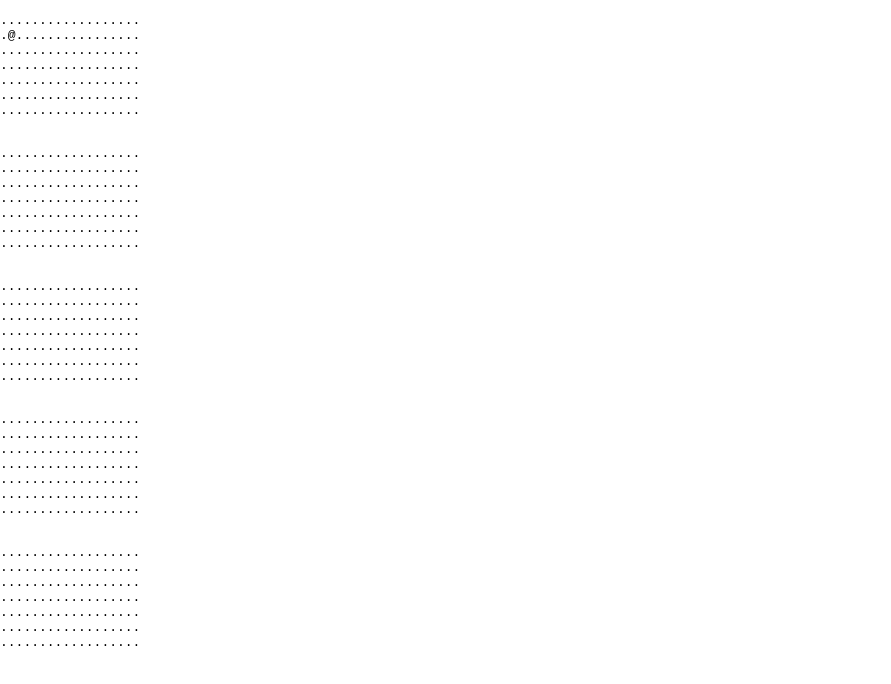
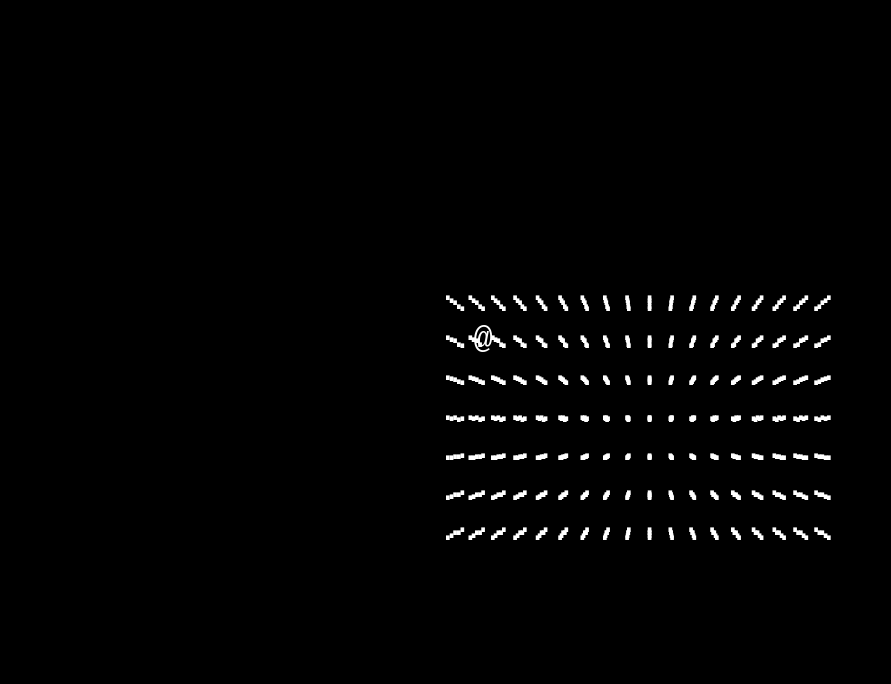
Before and after one commit to lucasericsson222/skurk, a React (Create React App) app: page / in a window 1280 px wide. Shown: the top 684 px of the page, without its empty margins (0-891 px from the left). Built offline with nearby package versions, Linux system fonts and the light colour scheme.

Commit message:
Working CSS positioning

```diff
--- /dev/null
+++ b/index.html
@@ -0,0 +1,103 @@
+ <!DOCTYPE html>
+<html>
+<head>
+    <style>
+        p {
+            font-family:monospace;
+            font-size: 2rem;
+            text-align:center;
+            margin: auto;
+            position: absolute;
+        }
+        body {
+            width: 100%;
+            height: 100%;
+            padding: 0;
+            background-color: black;
+        }
+
+        p#first{
+            letter-spacing: 0.1rem;
+            padding-left: 0.9rem;
+            line-height:2.3rem;
+            padding-top: 0.7rem;
+            color: rgb(72, 72, 72);
+        }
+        p#second{
+            letter-spacing: 0.125rem;
+            padding-left: 0.675rem;
+            line-height: 2.35rem;
+            padding-top: 0.525rem;
+            color: rgb(137, 137, 137);
+        }
+        p#third{
+            letter-spacing:0.15rem;
+            padding-left: 0.45rem;
+            line-height: 2.4rem;
+            padding-top: 0.35rem;
+            color: rgb(148, 148, 148)
+        }
+        p#fourth{
+            letter-spacing: 0.175rem;
+            padding-left:0.225rem;
+            line-height: 2.45rem;
+            padding-top: 0.175rem;
+            color: rgb(165, 164, 164);
+        }
+        p#fifth{
+            letter-spacing: 0.2rem;
+            line-height: 2.5rem;
+            color:rgb(255, 255, 255);
+        }
+    </style>
+</head>
+<body>
+
+<p id="first">
+    ·················· <br/>
+    ·················· <br/>
+    ·················· <br/>
+    ········@········· <br/>
+    ·················· <br/>
+    ·················· <br/>
+    ·················· <br/>
+</p>
+<p id="second">
+    ·················· <br/>
+    ·················· <br/>
+    ·················· <br/>
+    ········@········· <br/>
+    ·················· <br/>
+    ·················· <br/>
+    ·················· <br/>
+</p>
+<p id="third">
+    ·················· <br/>
+    ·················· <br/>
+    ·················· <br/>
+    ········@········· <br/>
+    ·················· <br/>
+    ·················· <br/>
+    ·················· <br/>
+</p>
+<p id="fourth">
+    ·················· <br/>
+    ·················· <br/>
+    ·················· <br/>
+    ········@········· <br/>
+    ·················· <br/>
+    ·················· <br/>
+    ·················· <br/>
+</p>
+<p id="fifth">
+    ·················· <br/>
+    ·················· <br/>
+    ·················· <br/>
+    ········@········· <br/>
+    ·················· <br/>
+    ·················· <br/>
+    ·················· <br/>
+</p>
+
+</body>
+</html>
--- a/src/game/World.ts
+++ b/src/game/World.ts
@@ -6,7 +6,7 @@
 const W = 5;
 
 export class World {
-    private data: Entity[][];
+    private data: Entity[][][];
     private activeData: ActiveEntity[] = [];
     static get N() {
         return N;
@@ -19,9 +19,9 @@
 
         // initialize all data in world to empty entity that prints a space
         for(let i = 0; i < M; i++) {
-            let inner_array: Entity [] = [];
+            let inner_array: Entity [][] = [];
             for(let j = 0; j < N; j++) {
-                inner_array.push(new Empty());
+                inner_array.push([]);
             }
             this.data.push(inner_array);
         }
@@ -34,7 +34,12 @@
     return: an array containing a string for each level to display
     */
     toStringArray():string [] {
-        // output is an array containing each levels html
+        function displayTile(tile: Entity[]): string[] {
+            if (tile.length > 0) {
+                return tile[0].display();
+            }
+            return new Empty().display();
+        }
         let output: string[] = new Array(W);
         for(let k = 0; k < W; k++) {
             output[k] = "";
@@ -44,7 +49,8 @@
         for(let i = 0; i < N; i++) { // row number
             for(let j = 0; j < M; j++) { // column number
                 for(let k = 0; k < W; k++) { // level number
-                    let listValues = this.data[j][i].display();
+                    let currentTile = this.data[j][i];
+                    let listValues = displayTile(currentTile);
 
                     if(listValues.length > k ) {
                         output[k] += listValues[k];
@@ -58,24 +64,21 @@
                 output[k] += "<br/>";
             }
         }
-
-
         return output;
     }
     addEntity(obj: Entity, x:number, y:number): void {
-        if(!(this.data[x][y] instanceof Empty)) {
-            throw new Error("There is already a Entity there.");
-        }
         if(obj instanceof ActiveEntity) {
             this.activeData.push(obj);
         }
-        this.data[x][y] = obj;
+        this.data[x][y].push(obj);
         obj.setPosition(x,y);
     }
-    removeEntity(obj: Entity): void {
+    removeEntity(obj: Entity|ActiveEntity): void {
         let oPos = obj.getPosition();
-        this.data[oPos.x][oPos.y] = new Empty();
-        this.data[oPos.x][oPos.y].setPosition(oPos.x, oPos.y);
+        if(obj instanceof ActiveEntity) {
+            this.activeData = this.activeData.filter((thing) => {return thing !== obj;});
+        }
+        this.data[oPos.x][oPos.y] = this.data[oPos.x][oPos.y].filter((thing)=> {return thing !== obj;});
     }
     moveEntity(obj: Entity, x:number, y:number): void{
         // note no error checking for whether the entity could be added at the location
@@ -83,8 +86,7 @@
         this.addEntity(obj, x, y);
     }
     moveEntityR(obj: Entity, x_rel:number, y_rel: number): void {
-        this.removeEntity(obj);
         let newPos: Vector = obj.getPosition().add(new Vector(x_rel, y_rel));
-        this.addEntity(obj, newPos.x, newPos.y);
+        this.moveEntity(obj, newPos.x, newPos.y);
     }
 }
--- a/src/ui/App.css
+++ b/src/ui/App.css
@@ -0,0 +1,8 @@
+body {
+    background-color: black;
+    color: white;
+    font-family: monospace;
+    width: 100%;
+    height: 100%;
+    padding: 0;
+}
--- a/src/ui/App.tsx
+++ b/src/ui/App.tsx
@@ -15,11 +15,10 @@
 
 
     let handleInput = Main(updateUI);
+
     function helper(e: globalThis.KeyboardEvent) {
-      console.log(e);
       handleInput(e);
     }
-
 
     document.addEventListener("keydown", helper, false);
     return () => {
--- a/src/ui/WorldGrid.css
+++ b/src/ui/WorldGrid.css
@@ -1,3 +1,7 @@
-.world-grid {
-    font-family: monospace;
+.world-grid > p {
+    position: absolute;
+    font-size: 2rem;
+    transform: translate(-50%, -50%);
+    top: 50%;
+    left: 50%;
 }
--- a/src/ui/WorldGrid.tsx
+++ b/src/ui/WorldGrid.tsx
@@ -2,13 +2,65 @@
 interface WorldGridProps {
     data: string [];
 }
-
+/*
+p#first{
+            letter-spacing: 0.1rem;
+            padding-left: 0.9rem;
+            line-height:2.3rem;
+            padding-top: 0.7rem;
+            color: rgb(72, 72, 72);
+        }
+        p#second{
+            letter-spacing: 0.125rem;
+            padding-left: 0.675rem;
+            line-height: 2.35rem;
+            padding-top: 0.525rem;
+            color: rgb(137, 137, 137);
+        }
+        p#third{
+            letter-spacing:0.15rem;
+            padding-left: 0.45rem;
+            line-height: 2.4rem;
+            padding-top: 0.35rem;
+            color: rgb(148, 148, 148)
+        }
+        p#fourth{
+            letter-spacing: 0.175rem;
+            padding-left:0.225rem;
+            line-height: 2.45rem;
+            padding-top: 0.175rem;
+            color: rgb(165, 164, 164);
+        }
+        p#fifth{
+            letter-spacing: 0.2rem;
+            line-height: 2.5rem;
+            color:rgb(255, 255, 255);
+        }
+*/
 function WorldGrid({data}: WorldGridProps) {
+    let numberOfIndex = 5;
+    let numLines = 7;
+    let numCharacters = 18;
+    let xTightness = 0.025;
+    let halfLineExtraWidth = (numCharacters * 0.1)/2;
+    let halfLineExtraHeight = (0.2 * numLines )/2;
+    function brightness(index: number) {
+        return (index + 1) / (numberOfIndex + 1) * 255;
+    }
     return (
         <div className="world-grid">
-            {data.map(
-                (x:string, index:number) =>
-                    <p key={index} id={"level" + index.toString()}>
+        {data.map((x:string, index:number) =>
+            <p
+                key={index}
+                id={"level" + index.toString()}
+                style={{
+                    letterSpacing: `${0.1 + xTightness*index}rem`,
+                    //paddingLeft: `${halfLineExtraWidth * (numberOfIndex - index) / numberOfIndex}rem`,
+                    lineHeight: `${2.3 + 0.05 * index}rem`,
+                    //paddingTop: `${halfLineExtraHeight * (numberOfIndex - index) / numberOfIndex}rem`,
+                    //color: `rgb(${brightness(index)},${brightness(index)},${brightness(index)})`
+                }}
+            >
             {x.split("<br/>").map((x:string, index:number) =>
             <>
                 {x}<br/>
```
Lines whose indentation alone changed are shown as unchanged.
